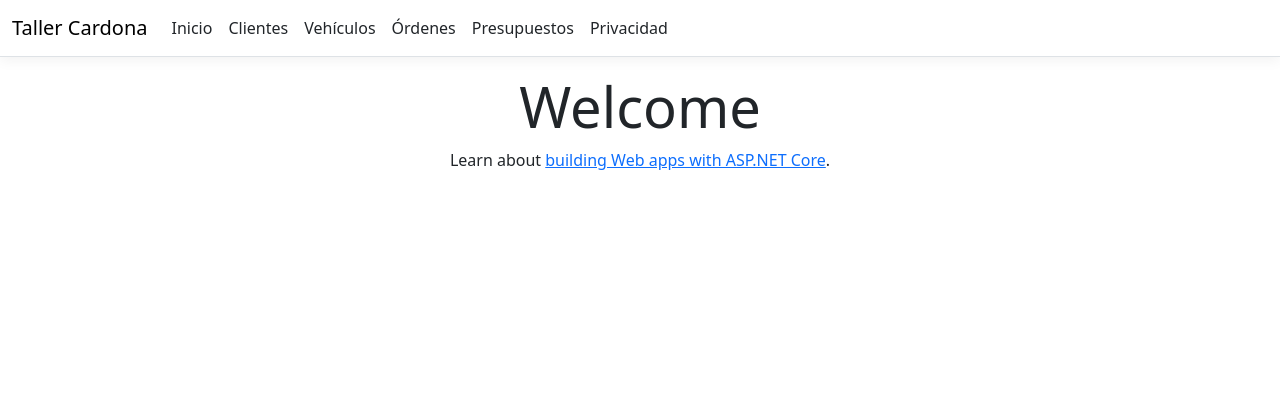
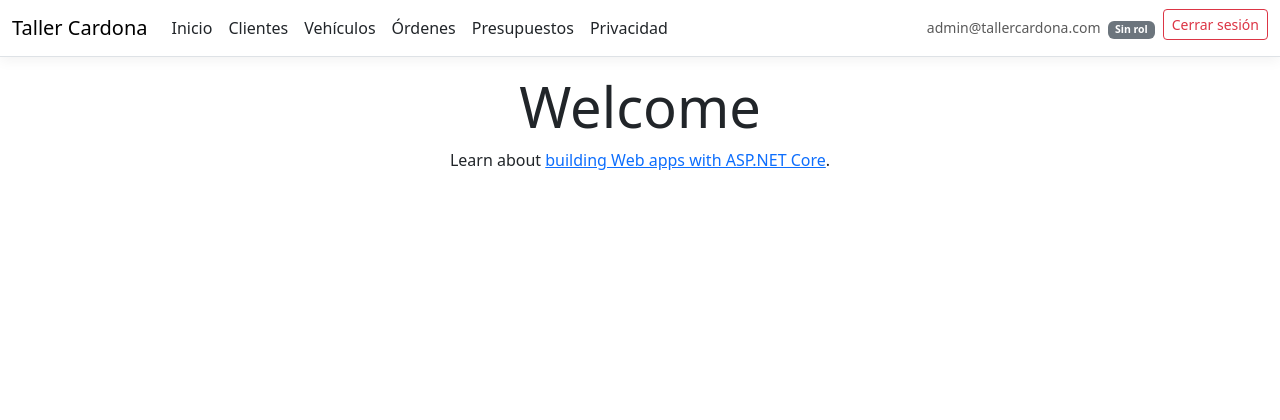
Before and after one commit to diegohenriquez279-ctrl/taller-cardona-fase2, an ASP.NET Core app: page / in a window 1280 px wide. Shown: the top 420 px of the page. Run offline with ASP.NET Core 8, Linux system fonts and the light colour scheme; a user stored in the database is signed in; style sheets or scripts are compiled from the project's sources.

Commit message:
Base: muestra usuario, rol y botón de sesión en el menú

```diff
--- a/TallerCardona/Views/Shared/_Layout.cshtml
+++ b/TallerCardona/Views/Shared/_Layout.cshtml
@@ -64,6 +64,31 @@
                                asp-controller="Home" asp-action="Privacy">Privacidad</a>
                         </li>
                     </ul>
+
+                    @* Zona del usuario (derecha): correo y rol, o enlace para iniciar sesión *@
+                    <ul class="navbar-nav">
+                        @if (User.Identity?.IsAuthenticated == true)
+                        {
+                            var rolActual = Roles.Todos.FirstOrDefault(r => User.IsInRole(r)) ?? "Sin rol";
+                            <li class="nav-item d-flex align-items-center me-2">
+                                <span class="navbar-text small">
+                                    @User.Identity.Name
+                                    <span class="badge bg-secondary ms-1">@rolActual</span>
+                                </span>
+                            </li>
+                            <li class="nav-item">
+                                <form asp-controller="Account" asp-action="Logout" method="post" class="d-inline">
+                                    <button type="submit" class="btn btn-sm btn-outline-danger">Cerrar sesión</button>
+                                </form>
+                            </li>
+                        }
+                        else
+                        {
+                            <li class="nav-item">
+                                <a class="btn btn-sm btn-primary" asp-controller="Account" asp-action="Login">Iniciar sesión</a>
+                            </li>
+                        }
+                    </ul>
                 </div>
             </div>
         </nav>
```
